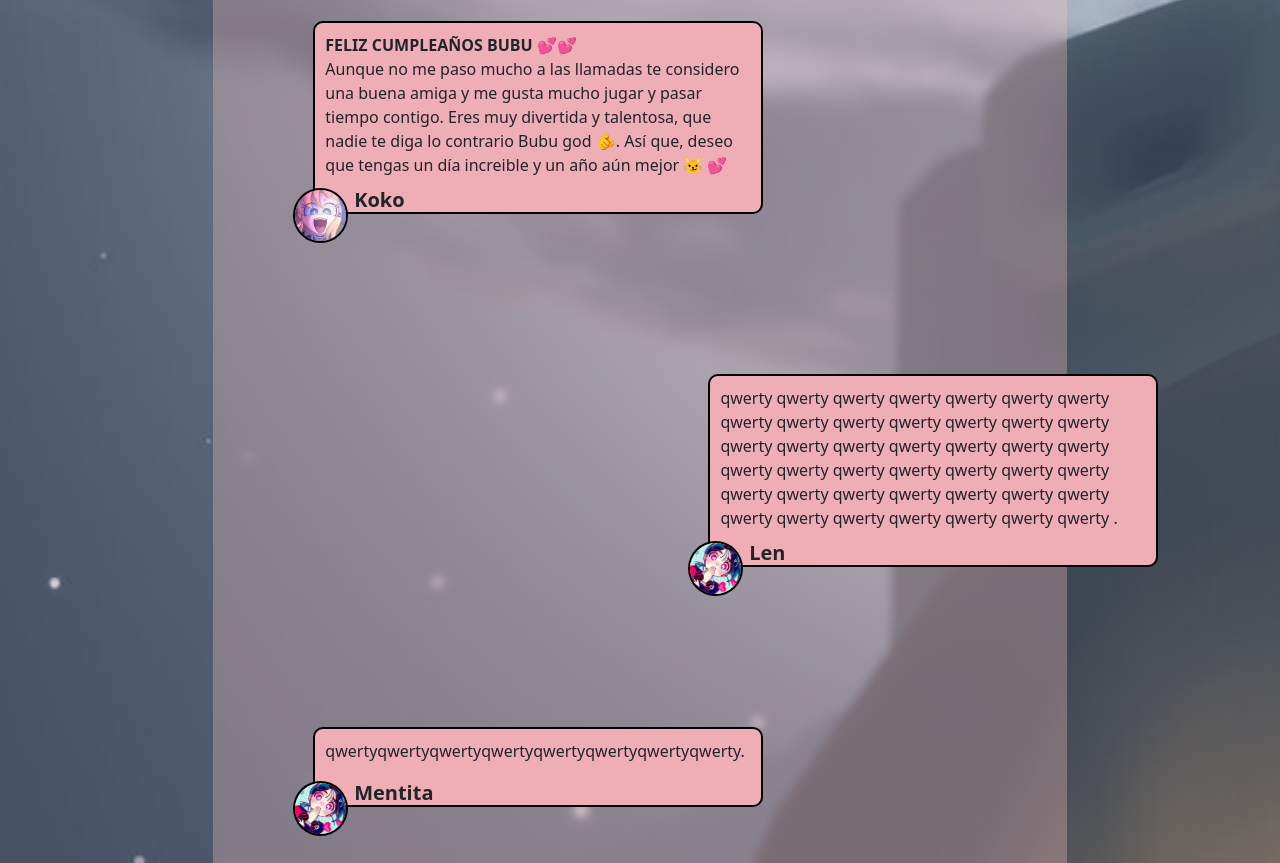
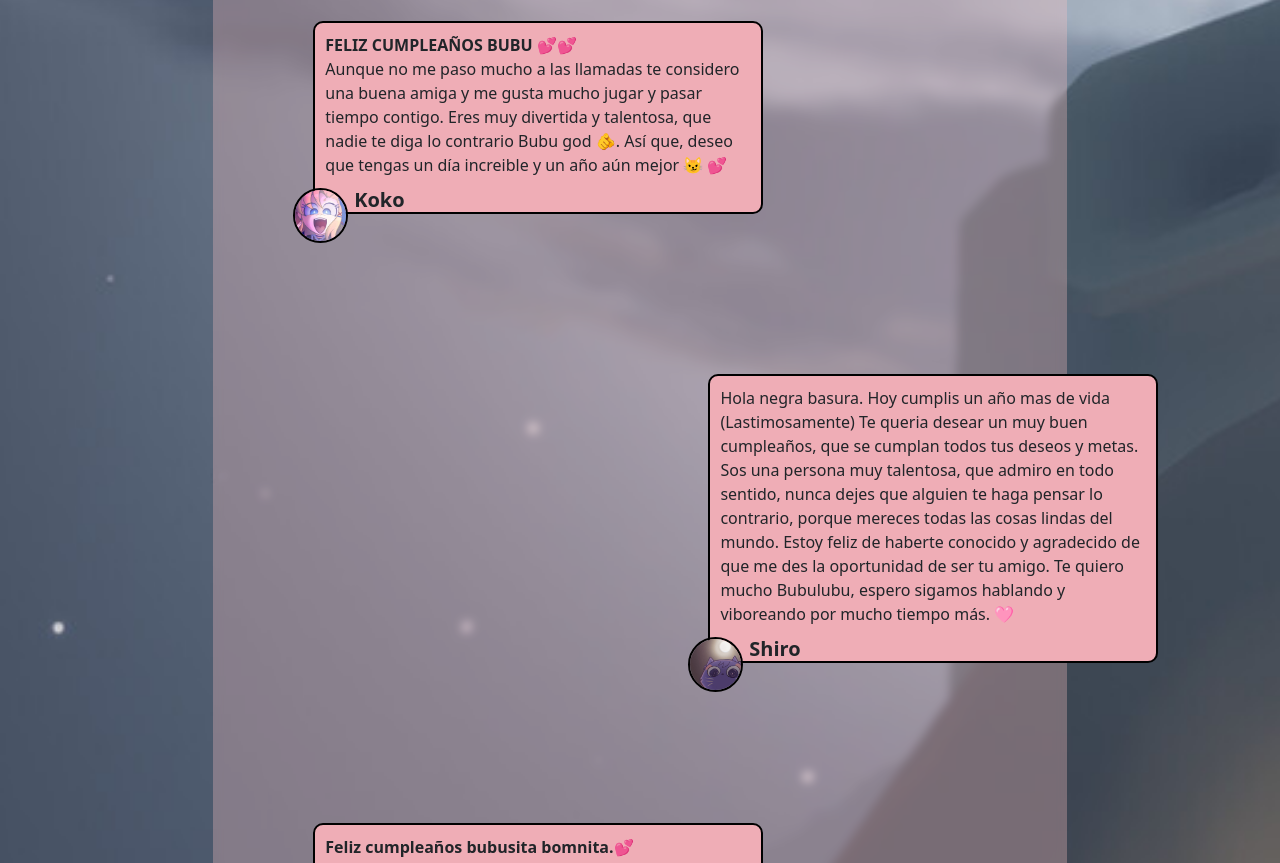
Before and after one commit to Sn4keC0de/8u8u, a plain HTML site: page reward.html in a window 1280 px wide. Shown: the part 89-952 px from the top of the page. Drawn offline with nearby package versions, Linux system fonts and the light colour scheme.

Commit message:
Agregado de mensaje Mikey & Shiro + ico Shiro

```diff
--- a/reward.html
+++ b/reward.html
@@ -41,14 +41,14 @@
                 <div class="mensaje">
                     <div class="msg-content">
                         <p>
-                            qwerty qwerty qwerty qwerty qwerty qwerty qwerty qwerty qwerty qwerty qwerty qwerty qwerty qwerty qwerty qwerty qwerty qwerty qwerty qwerty qwerty qwerty qwerty qwerty qwerty qwerty qwerty qwerty qwerty qwerty qwerty qwerty qwerty qwerty qwerty qwerty qwerty qwerty qwerty qwerty qwerty qwerty .
+                            Hola negra basura. Hoy cumplis un año mas de vida (Lastimosamente) Te queria desear un muy buen cumpleaños, que se cumplan todos tus deseos y metas. Sos una persona muy talentosa, que admiro en todo sentido, nunca dejes que alguien te haga pensar lo contrario, porque mereces todas las cosas lindas del mundo. Estoy feliz de haberte conocido y agradecido de que me des la oportunidad de ser tu amigo. Te quiero mucho Bubulubu, espero sigamos hablando y viboreando por mucho tiempo más. 🩷
                         </p>
                     </div>
                     <div class="data-msg">
                         <div class="img-container">
-                            <img class="pf-img" src="./img/icon-test.png" alt="">
+                            <img class="pf-img" src="./img/shiro-ico.jpg" alt="">
                         </div>
-                        <h5>Len</h5>
+                        <h5>Shiro</h5>
                     </div>
                 </div>
             </div>
@@ -59,14 +59,15 @@
                 <div class="mensaje">
                     <div class="msg-content">
                         <p>
-                            qwertyqwertyqwertyqwertyqwertyqwertyqwertyqwerty.
+                            <span style="font-weight: 600;">Feliz cumpleaños bubusita bomnita.💕</span><br>
+                            Espero que la pases bien en tu día especial linda y que tengas un gran día con las personas que quieres, te quiero mucho bubusita que viva la cum - plañera.
                         </p>
                     </div>
                     <div class="data-msg">
                         <div class="img-container">
                             <img class="pf-img" src="./img/icon-test.png" alt="">
                         </div>
-                        <h5>Mentita</h5>
+                        <h5>Mikey</h5>
                     </div>
                 </div>
             </div>
```
Also changed, not shown: img/shiro-ico.jpg (added).
